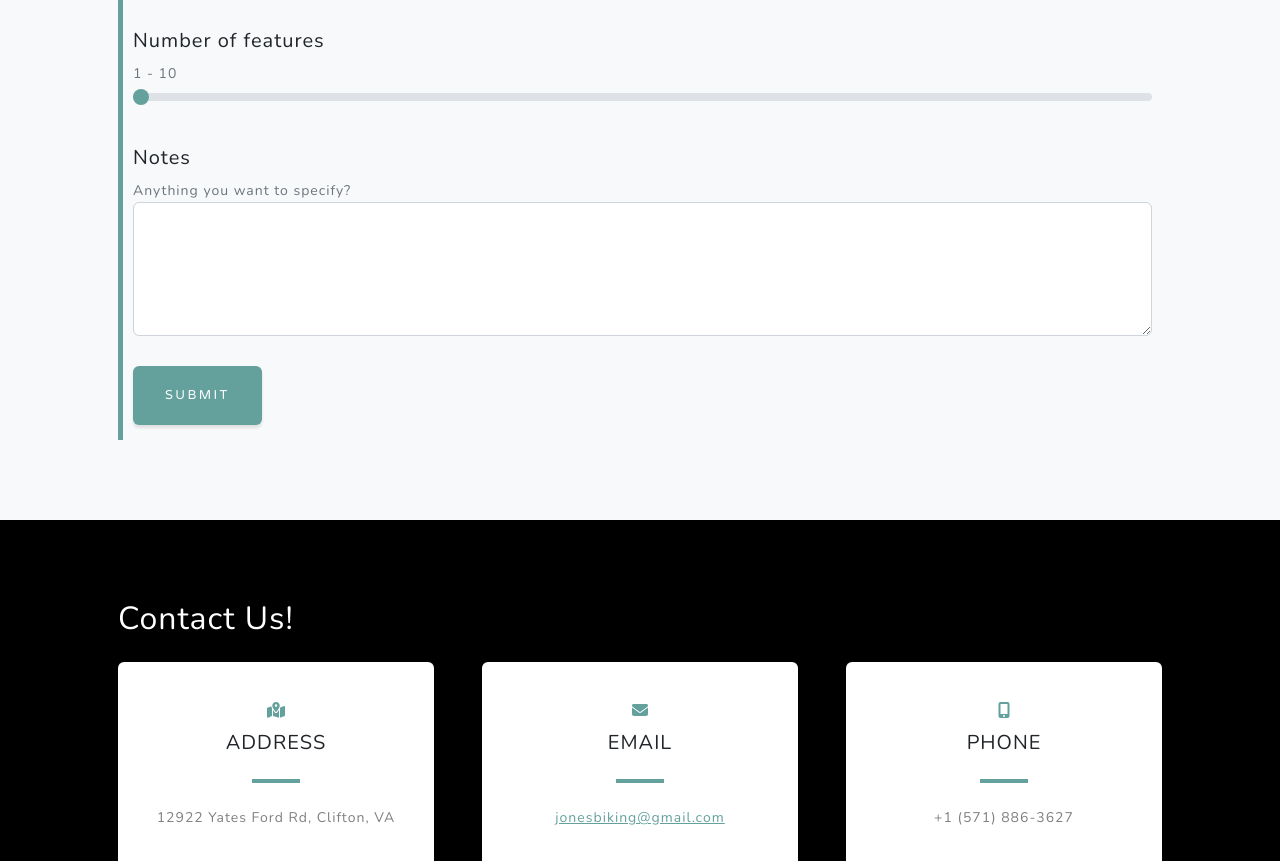
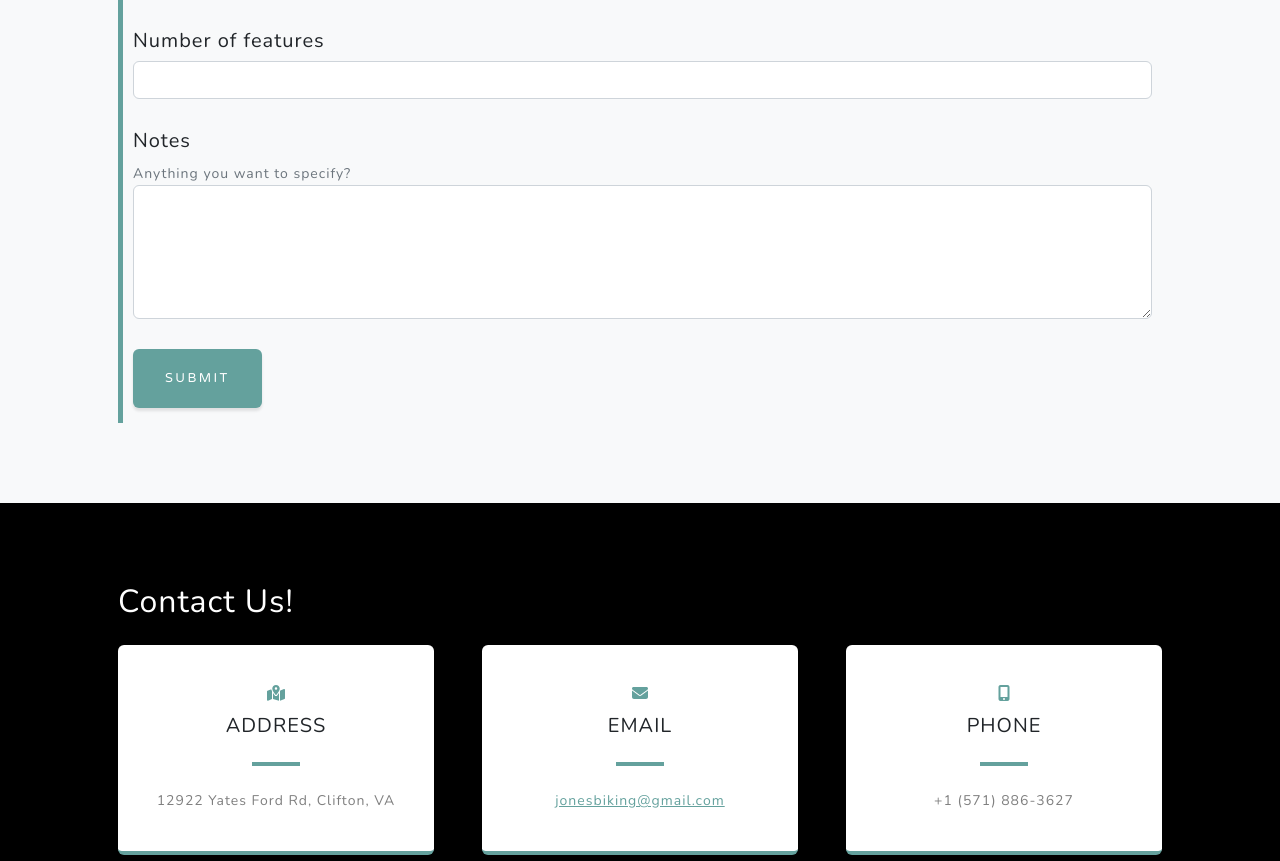
Before and after one commit to jonesbiking/jonesbiking.github.io, a plain HTML site: page index.html in a window 1280 px wide. Shown: the part 2666-3527 px from the top of the page. Drawn offline with nearby package versions, Linux system fonts and the light colour scheme.

Commit message:
Update index.html

```diff
--- a/index.html
+++ b/index.html
@@ -143,8 +143,7 @@
             </div>
             <div class="form-section">
                 <h5>Number of features</h5>
-                <small class="form-text text-muted">1 - 10</small>
-                <input type="range" class="form-range" min="1" max="10" id="start-form-number-features" value="1">
+                <input class="form-control" id="start-form-number-features">
             </div>
             <div class="form-section">
                 <h5>Notes</h5>
```
